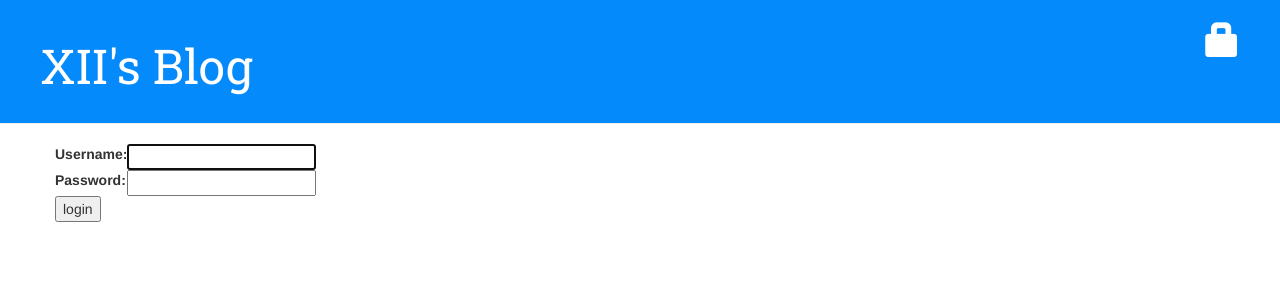
After one commit to XII012/XII-s-blog, a Django app: page /accounts/login/ in a window 1280 px wide. The commit adds this page. Shown: the top 300 px of the page. Run offline with Django 3.2, Linux system fonts and the light colour scheme.

Commit message:
11.Add_security(login&logout)

```diff
--- a/blog/templates/blog/base.html
+++ b/blog/templates/blog/base.html
@@ -16,6 +16,9 @@
         {% if user.is_authenticated %}
             <a href="{% url 'post_new' %}" class="top-menu"><span class="glyphicon glyphicon-plus"></span></a>
             <a href="{% url 'post_draft_list' %}" class="top-menu"><span class="glyphicon glyphicon-edit"></span></a>
+            <p class="top-menu">Hello {{ user.username }}<small><a href="{% url 'logout' %}">Log out</a></small></p>
+        {% else %}
+            <a href="{% url 'login' %}" class="top-menu"><span class="glyphicon glyphicon-lock"></span></a>
         {% endif %}
         <h1><a href="/">XII's Blog</a></h1>
     </div>
--- /dev/null
+++ b/blog/templates/registration/login.html
@@ -0,0 +1,24 @@
+{% extends 'blog/base.html' %}
+
+{% block content %}
+    {% if form.errors %}
+        <p>Your username and password didn't match. Please try again.</p>
+    {% endif %}
+
+    <form method="post" action="{% url 'login' %}">
+        {% csrf_token %}
+        <table>
+            <tr>
+                <td>{{ form.username.label_tag }}</td>
+                <td>{{ form.username }}</td>
+            </tr>
+            <tr>
+                <td>{{ form.password.label_tag }}</td>
+                <td>{{ form.password }}</td>
+            </tr>
+        </table>
+
+        <input type="submit" value="login">
+        <input type="hidden" name="next" value="{{ next }}">
+    </form>
+{% endblock %}
--- a/mysite/settings.py
+++ b/mysite/settings.py
@@ -100,6 +100,7 @@ AUTH_PASSWORD_VALIDATORS = [
     },
 ]
 
+LOGIN_REDIRECT_URL = '/'
 
 # Internationalization
 # https://docs.djangoproject.com/en/2.2/topics/i18n/
--- a/mysite/urls.py
+++ b/mysite/urls.py
@@ -15,9 +15,12 @@ Including another URLconf
 """
 from django.contrib import admin
 from django.urls import path, include
+from django.contrib.auth import views
 
 urlpatterns = [
     path('admin/', admin.site.urls),
+    path('accounts/login/', views.LoginView.as_view(), name='login'),
+    path('accounts/logout/', views.LogoutView.as_view(next_page='/'), name='logout'),
     # 将url请求转移到blog/urls.py
     path('', include('blog.urls')),
 ]
```
Also changed, not shown: blog/views.py (+6 -2 lines).
